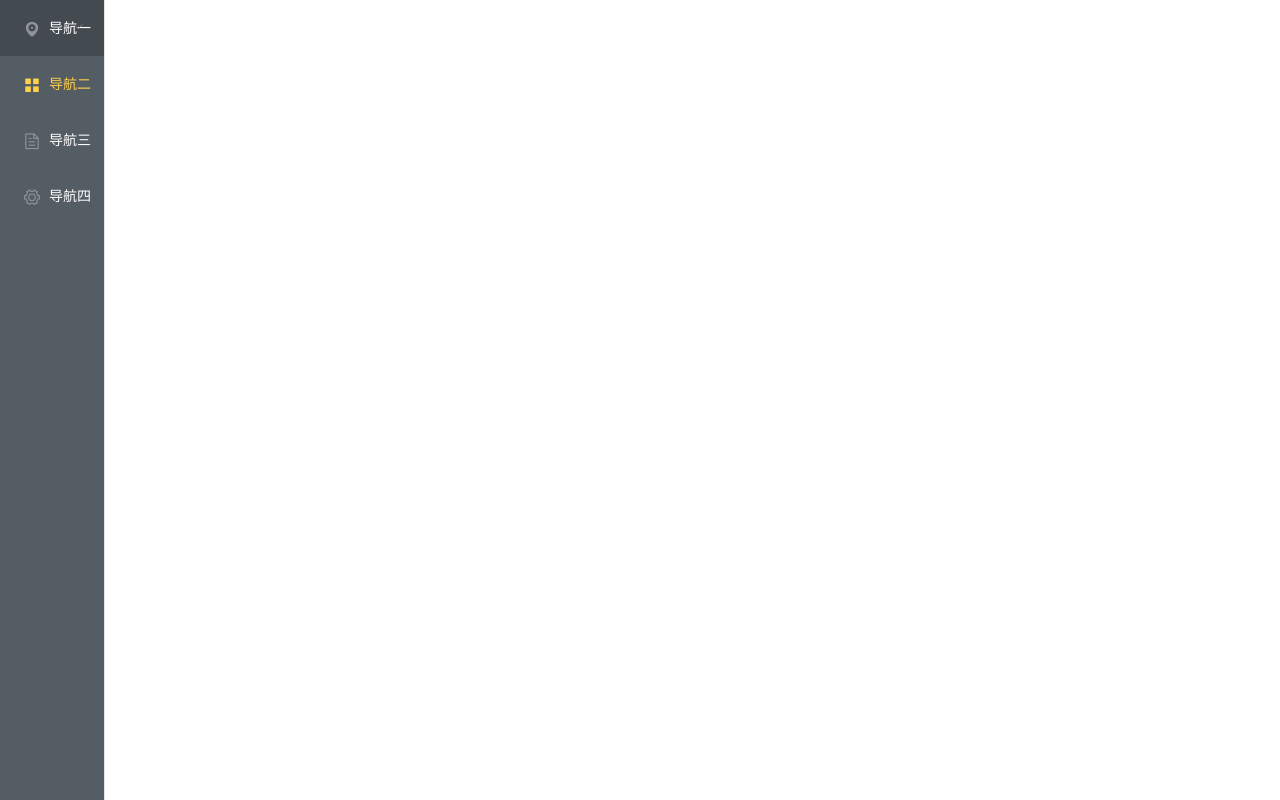
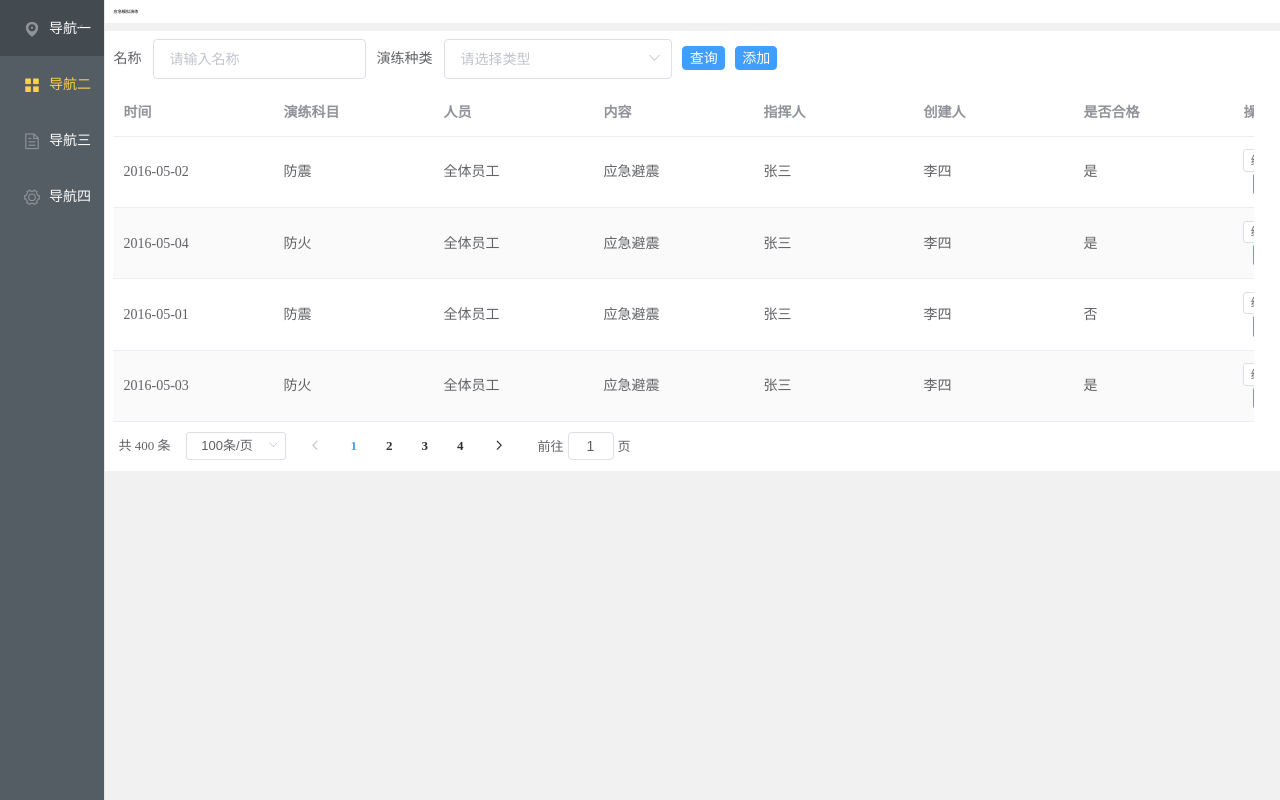
Before and after one commit to bo-ddd/industry, a Vue app: page /meetDrill in a window 1280 px wide. Built offline with nearby package versions, Linux system fonts and the light colour scheme; what @jiaminghi/data-view would draw is missing.

Commit message:
找图片

```diff
--- a/src/views/meet/meetDrill/meetDrill.vue
+++ b/src/views/meet/meetDrill/meetDrill.vue
@@ -1 +1,167 @@
 //应急模拟训练
+<template>
+    <div class="wraps">
+        <div class="header">
+            <span>应急模拟演练</span>
+        </div>
+        <div class="main">
+            <div class="form">
+                <el-form :inline="true" :model="formInline" class="demo-form-inline">
+                    <el-form-item label="名称">
+                        <el-input v-model="formInline.user" placeholder="请输入名称"></el-input>
+                    </el-form-item>
+                    <el-form-item label="演练种类">
+                        <el-select v-model="formInline.region" placeholder="请选择类型">
+                            <el-option label="防火" value="shanghai"></el-option>
+                            <el-option label="防震" value="beijing"></el-option>
+                        </el-select>
+                    </el-form-item>
+                    <el-form-item>
+                        <el-button class="button" type="primary" @click="onSubmit">查询</el-button>
+                        <el-button class="add-button button" type="primary" @click="onSubmit">添加</el-button>
+                    </el-form-item>
+                </el-form>
+            </div>
+            <el-table :data="tableData" stripe style=" width: 97%">
+                <el-table-column prop="date" label="时间" width="160">
+                </el-table-column>
+                <el-table-column prop="subject" label="演练科目" width="160">
+                </el-table-column>
+                <el-table-column prop="personnel" label="人员" width="160">
+                </el-table-column>
+                <el-table-column prop="content" label="内容" width="160">
+                </el-table-column>
+                <el-table-column prop="commander" label="指挥人" width="160">
+                </el-table-column>
+                <el-table-column prop="createby" label="创建人" width="160">
+                </el-table-column>
+                <el-table-column prop="qualified" label="是否合格" width="160">
+                </el-table-column>
+                <el-table-column label="操作">
+                    <template slot-scope="scope">
+                        <el-button size="mini" @click="handleEdit(scope.$index, scope.row)">编辑</el-button>
+                        <el-button size="mini" type="danger" @click="handleDelete(scope.$index, scope.row)">删除</el-button>
+                    </template>
+                </el-table-column>
+            </el-table>
+            <div class="block">
+                <el-pagination @size-change="handleSizeChange" @current-change="handleCurrentChange"
+                    :current-page="currentPage" :page-sizes="[100, 200, 300, 400]" :page-size="100"
+                    layout="total, sizes, prev, pager, next, jumper" :total="400">
+                </el-pagination>
+            </div>
+        </div>
+    </div>
+</template>
+
+<script>
+export default {
+    data() {
+        return {
+            formInline: {
+                user: '',
+                currentPage: 1,
+                region: '',
+            },
+            tableData: [{
+                date: '2016-05-02',
+                content: '应急避震',
+                subject: '防震',
+                personnel: '全体员工',
+                name: '防震',
+                commander: '张三',
+                createby: '李四',
+                qualified: '是',
+            }, {
+                date: '2016-05-04',
+                content: '应急避震',
+                subject: '防火',
+                personnel: '全体员工',
+                name: '防震',
+                commander: '张三',
+                createby: '李四',
+                qualified: '是',
+            }, {
+                date: '2016-05-01',
+                content: '应急避震',
+                subject: '防震',
+                personnel: '全体员工',
+                name: '防震',
+                commander: '张三',
+                createby: '李四',
+                qualified: '否',
+            }, {
+                date: '2016-05-03',
+                content: '应急避震',
+                subject: '防火',
+                personnel: '全体员工',
+                name: '防震',
+                commander: '张三',
+                createby: '李四',
+                qualified: '是',
+            }]
+        }
+    },
+    methods: {
+        onSubmit() {
+            console.log('submit!');
+        },
+        handleSizeChange(val) {
+            console.log(`每页 ${val} 条`);
+        },
+        handleCurrentChange(val) {
+            console.log(`当前页: ${val}`);
+        },
+        handleEdit(index, row) {
+            console.log(index, row);
+        },
+        handleDelete(index, row) {
+            console.log(index, row);
+        }
+    }
+}
+</script>
+
+<style>
+.wraps {
+    height: 100vh;
+    background-color: #f1f1f1;
+}
+
+.header {
+    padding: 2rem;
+    background: #fff;
+}
+
+.form {
+    display: flex;
+    justify-content: space-between;
+    align-items: center;
+    padding: 0 2rem;
+}
+
+.el-form-item {
+    margin-bottom: 0px;
+}
+
+.add-button {
+    margin: 0 2rem;
+}
+
+.el-button {
+    padding: 1rem 1.5rem;
+}
+
+.el-table {
+    margin: 2rem;
+}
+
+.block {
+    margin: 0 2rem;
+}
+.main{
+    background: #fff;
+    padding: 2rem 0;
+    margin: 2rem 0;
+}
+</style>
--- a/src/views/meet/meetEarly/meetEarly.vue
+++ b/src/views/meet/meetEarly/meetEarly.vue
@@ -1 +1,94 @@
 //应急检测预警
+<template>
+    <div class="wraps">
+        <div class="header">
+            <span>实时事件</span>
+        </div>
+
+        <div class="main">
+            <div class="main-content">
+                <div class="content-header">
+                    <span>基本信息</span>
+                </div>
+                <div class="content-main">
+                    <p>类型：<span class="red">入侵报警</span></p>
+                    <p>级别：<span class="red">A级警告</span></p>
+                    <p>时间：<span>2016-03-12 13:03:21</span></p>
+                    <p>位置：<span>xx省xx市xx区xx路xx号楼1-4-101</span></p>
+                    <p>内容：<span>xx摄像机在xx监控区域发现入侵对象</span></p>
+                    <p>客户：<span>xxx科技有限公司</span></p>
+                    <p>单位：<span>xxx应急产业园</span></p>
+                    <p>站点：<span>xxx测试站点</span></p>
+
+                </div>
+            </div>
+            <div class="main-content">
+                <div class="content-header">
+                    <span>地理位置</span>
+                </div>
+            </div>
+            <div class="main-content">
+                <div class="content-header">
+                    <span>事件图片</span>
+                </div>
+            </div>
+            <div class="main-content">
+                <div class="content-header">
+                    <span>事件视频</span>
+                </div>
+            </div>
+        </div>
+    </div>
+</template>
+
+<script>
+export default {
+    data() {
+        return {
+
+        }
+    },
+    mounted: {
+
+    }
+}
+</script>
+
+<style>
+.wraps{
+    height: 100vh;
+    background: #202429;
+}
+.header{
+    background: #2a2d34;
+    color: #fff;
+    font-weight: 600;
+    font-size: 2rem;
+    padding: 2rem;
+}
+.main{
+    display: grid;
+    grid-template-columns: 1fr 1fr;
+    justify-items: center;
+}
+.main-content{
+    width: 75%;
+    /* height: 50vh; */
+    background: #2a2d34;
+    margin: 1rem 0 ;
+}
+.content-header{
+    color: #fff;
+    font-weight: 600;
+    font-size: 1.6rem;
+    padding: 1rem 2rem;
+    background: #333740;
+}
+.content-main{
+    color: #fff;
+    padding: 2rem 3rem;
+}
+.red{
+    color: #ff0000;
+}
+</style>
```
